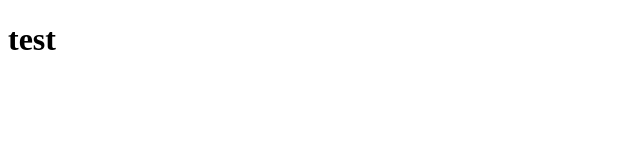
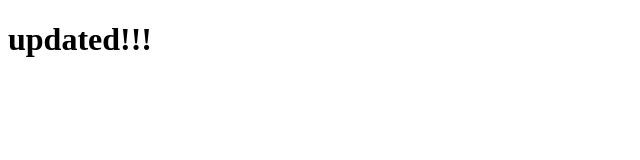
Before and after one commit to ggkfox/updater-test, an Electron app: page index.html in a window 1280 px wide. Shown: the whole page, without its empty margins (0-640 px from the left). Drawn offline with Linux system fonts and the light colour scheme.

Commit message:
Update index.html

```diff
--- a/index.html
+++ b/index.html
@@ -7,6 +7,6 @@
     <title>Document</title>
 </head>
 <body>
-    <h1>test</h1>
+    <h1>updated!!!</h1>
 </body>
 </html>
```
